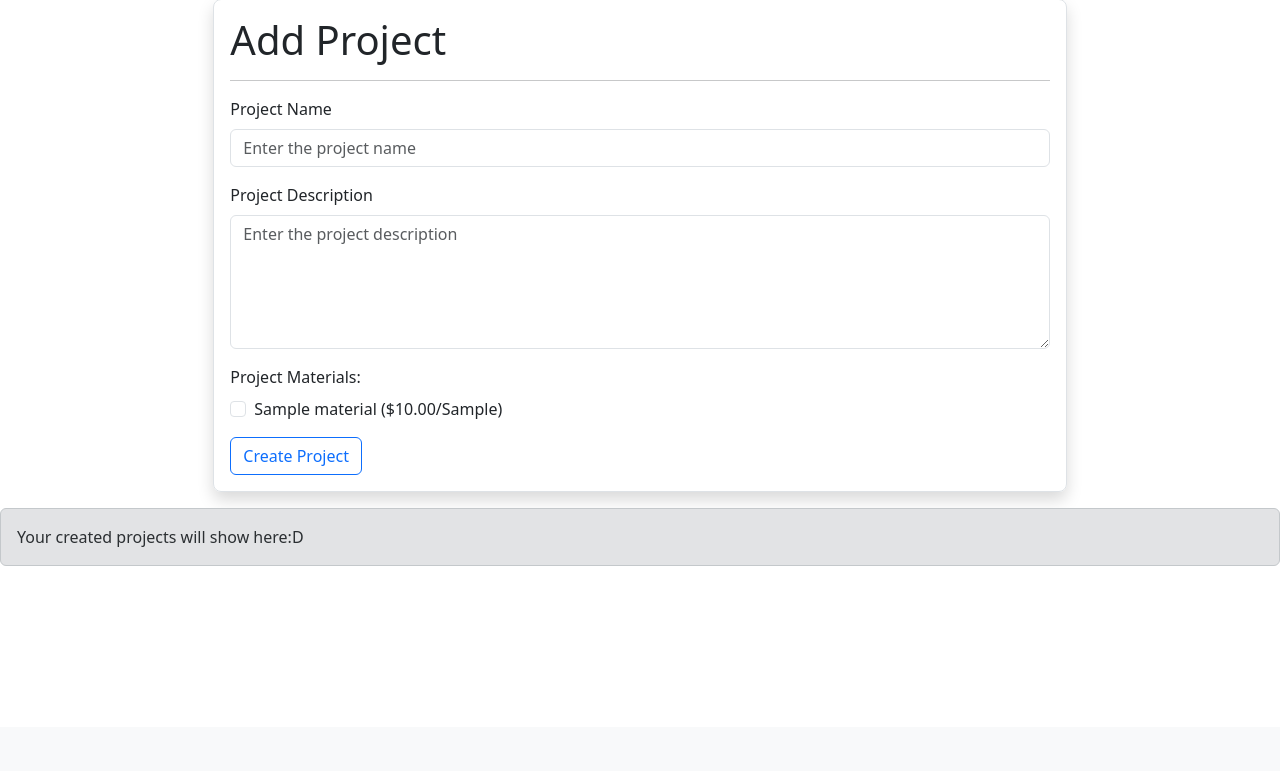
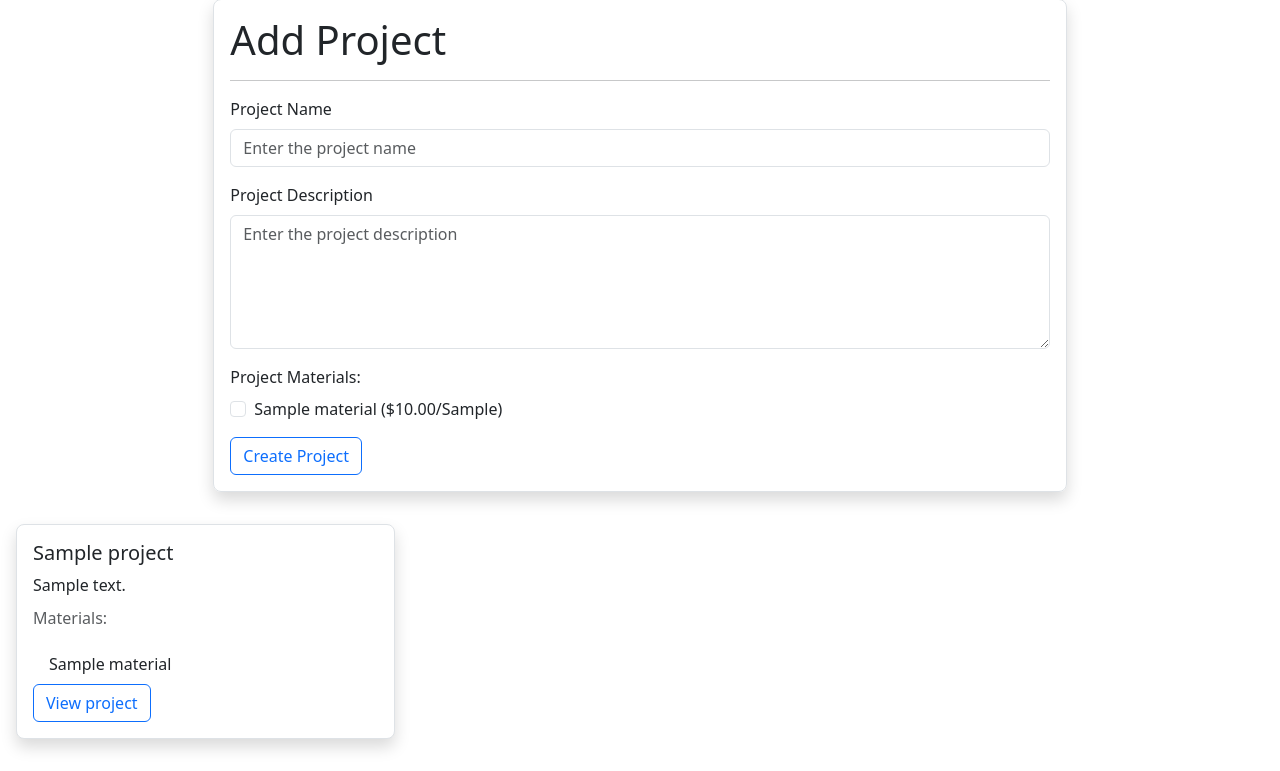
Before and after one commit to FernandoBorea/projectcalcpro, a Django app: page /projects in a window 1280 px wide. Shown: the part 73-844 px from the top of the page. Before the commit the page ends 639 px from the top, so only its background shows below. Run offline with Django 4.2, Linux system fonts and the light colour scheme; a user stored in the database is signed in; tables that the repository leaves empty hold one stand-in row (values such as "Sample post").

Commit message:
-Started processing projects. Pending to fix bug for receiving materials on POST request

```diff
--- a/projectcalculator/templates/projectcalculator/projects.html
+++ b/projectcalculator/templates/projectcalculator/projects.html
@@ -45,7 +45,7 @@
 
     <div class="mb-3 projects-card-container">
 
-        {% if not materials_page_obj %}
+        {% if not projects_page_obj %}
             <div class="alert alert-secondary">Your created projects will show here:D</div>
         {% else %}
             <div class="row row-cols-3">
@@ -59,13 +59,21 @@
 
                                 <!-- Slice the first 3 materials with this info: https://docs.djangoproject.com/en/4.2/ref/templates/builtins/ -->
 
-                                <h6 class="card-subtitle mb-3 text-body-secondary">${{ material.price }}/{{ material.unit }}</h6>
+                                <h6 class="card-subtitle mb-3 text-body-secondary">Materials:</h6>
+
+                                <ul class="list-group list-group-flush">
+                                    {% for material in project.materials.all %}
+                                        <li class="list-group-item">{{ material.name }}</li>
+                                        {% empty %}
+                                        <div class="alert alert-secondary">This project doesn't have materials</div>
+                                    {% endfor %}
+                                </ul>
+
                                 <a href="#" class="btn btn-outline-primary">View project</a>
                             </div>
                         </div>
                     </div>
                 {% endfor %}
-
             </div>
         {% endif %}
     </div>
--- a/projectcalculator/views.py
+++ b/projectcalculator/views.py
@@ -71,9 +71,31 @@ def projects(request):
 
             return HttpResponseRedirect(reverse('projects'))
 
+    projects = Project.objects.filter(created_by=request.user).order_by('created_on')
+    paginator = Paginator(projects, 9)
+
+    # Check if we got a valid page GET argument
+    requested_page = request.GET.get('page', '1')
+
+    try:
+        requested_page = int(requested_page)
+    except ValueError:
+        return HttpResponseRedirect(reverse('projects'))
+
+    if requested_page > paginator.num_pages:
+        return HttpResponseRedirect(reverse('projects'))
+
+    # If we don't have any errors, return requested page
+    page_obj = paginator.get_page(requested_page)
+    page_range = paginator.page_range
+
     return render(request, 'projectcalculator/projects.html', {
-        'project_form': ProjectForm(request=request)
+        'project_form': ProjectForm(request=request),
+        'projects_page_obj': page_obj,
+        'paginator_range': page_range
     })
+
+# Fix error on projects view, it's not receiving materials
 
 
 @login_required(login_url='saved_projects')
```
